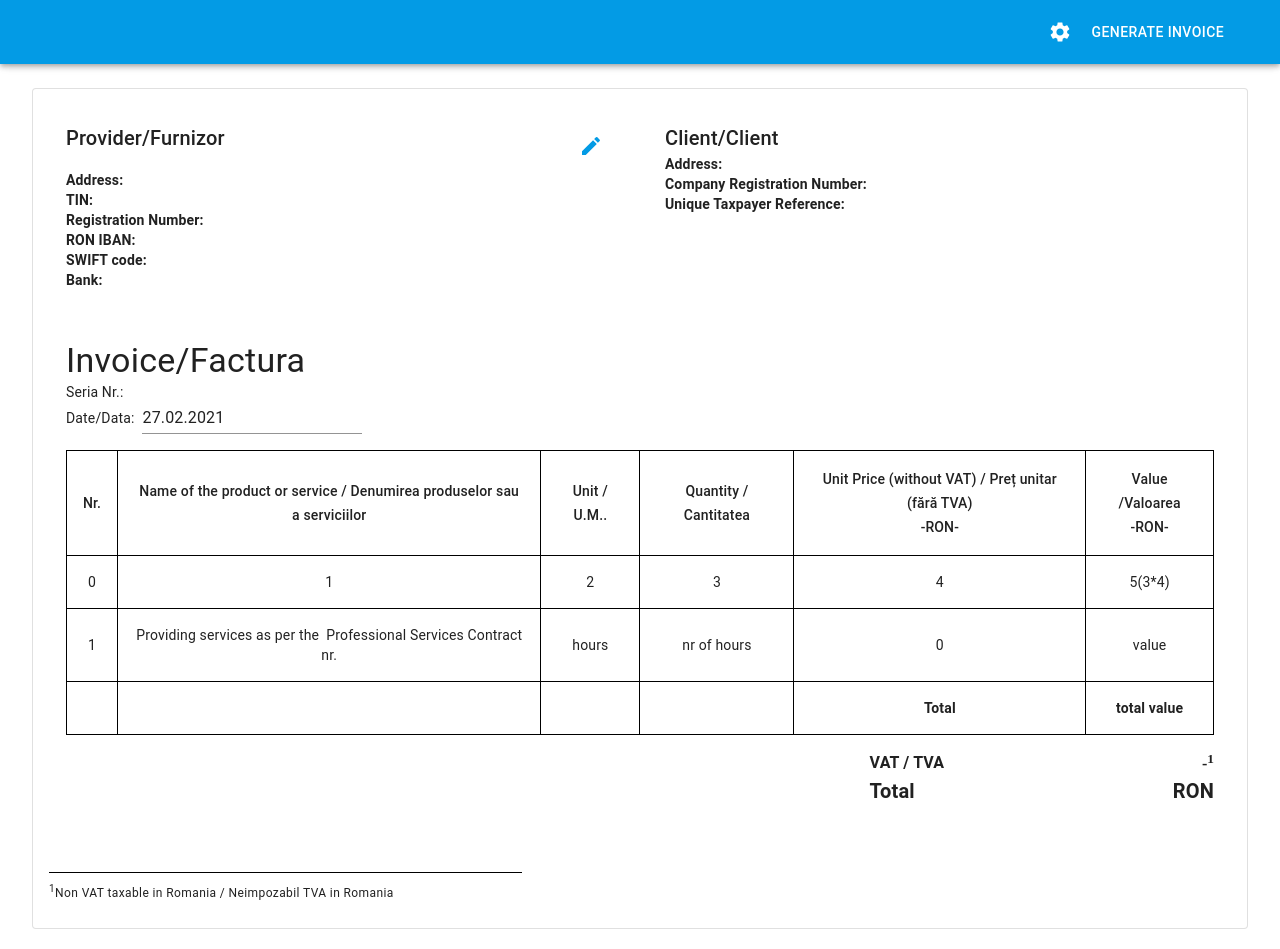
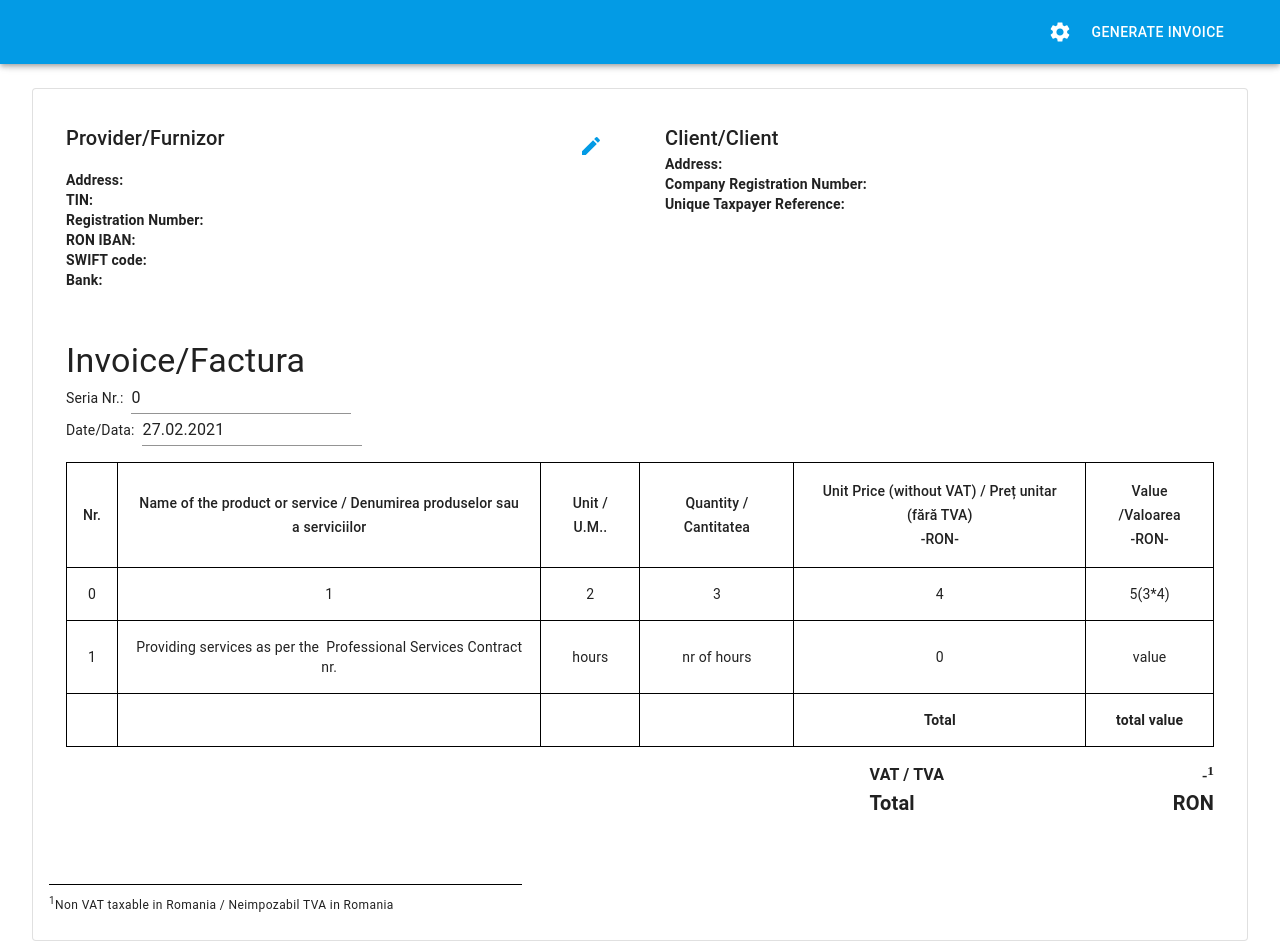
Before and after one commit to dobosalpar/invoicegenerator, a React (Create React App) app: page / in a window 1280 px wide. Built offline with nearby package versions, Linux system fonts and the light colour scheme.

Commit message:
Invoice date and serial number can be edited

```diff
--- a/src/Components/EmployeeDataFields/Blocks/EditEmployeeDataFields.tsx
+++ b/src/Components/EmployeeDataFields/Blocks/EditEmployeeDataFields.tsx
@@ -18,7 +18,7 @@ const EditEmployeeDataFields: FC<IEditEmployeeDataFields> = ({
 }) => {
   const invoiceDataFromReduxState = useSelector<RootStateType, IInvoiceData>(state => state.employeeData.invoiceData);
 
-  const [localInvoiceData, setLocalInvoiceData] = useState<IInvoiceData>({
+  const [localInvoiceData, setLocalInvoiceData] = useState<Partial<IInvoiceData>>({
     address: '',
     tin: '',
     registration_number: '',
--- a/src/Components/InvoiceDataFields/InvoiceDataFields.tsx
+++ b/src/Components/InvoiceDataFields/InvoiceDataFields.tsx
@@ -1,11 +1,16 @@
 import React, { FC, useCallback, useState } from 'react';
-import { Typography  } from '@material-ui/core';
+import { Typography, Input  } from '@material-ui/core';
+import { useSelector, useDispatch } from 'react-redux';
 import { DatePicker } from '@material-ui/pickers';
 
 import useLocalized from 'CustomHooks/useLocalized';
 import { IDialogueOpener } from 'Components/types';
 import { DATE_FORMAT, CURRENCY } from 'Constants/Options';
 import InvoiceTable from 'Components/InvoiceDataFields/Blocks/InvoiceTable';
+import { IInvoiceData } from 'Redux/Reducers/EmployeeReducer';
+import { RootStateType } from 'Redux/Reducers';
+import ValidationService from 'Services/ValidationService/ValidationService';
+import { setInvoiceData } from 'Redux/Actions/EmployeeActions';
 
 interface IInvoiceDataFields extends IDialogueOpener {
 
@@ -14,10 +19,14 @@ interface IInvoiceDataFields extends IDialogueOpener {
 const InvoiceDataFields: FC<IInvoiceDataFields> = ({
   setDialogue,
 }) => {
-  const [selectedDate, setSelectedDate] = useState(new Date());
+  const invoiceDataFromReduxState = useSelector<RootStateType, IInvoiceData>(state => state.employeeData.invoiceData);
+  const dispatch = useDispatch();
+
   const handleDateChange = useCallback((date) => {
-    setSelectedDate(date);
-  }, []);
+    dispatch(setInvoiceData({
+      date,
+    }))
+  }, [dispatch]);
 
   return (
     <div className="invoice-data-fields">
@@ -28,13 +37,25 @@ const InvoiceDataFields: FC<IInvoiceDataFields> = ({
         <Typography variant="body2" className="invoice-data-fields__title-row--label">
           { useLocalized('serie_nr') }:
         </Typography>
+        <Input
+          value={invoiceDataFromReduxState.serial_number}
+          type="number"
+          onChange={(e) => {
+            if (!ValidationService.isNumber(e.target.value)) {
+              return;
+            }
+            dispatch(setInvoiceData({
+              serial_number: parseInt(e.target.value),
+            }));
+          }}
+        />
       </div>
       <div className="invoice-data-fields__title-row">
         <Typography variant="body2" className="invoice-data-fields__title-row--label">
           { useLocalized('date') }:
         </Typography>
         <DatePicker
-          value={selectedDate}
+          value={invoiceDataFromReduxState.date}
           onChange={handleDateChange}
           format={DATE_FORMAT}
         />
--- a/src/Redux/Actions/EmployeeActions.ts
+++ b/src/Redux/Actions/EmployeeActions.ts
@@ -5,7 +5,7 @@ import {
 } from 'Redux/types';
 import { IInvoiceData, IInvoiceCalculationInfo } from 'Redux/Reducers/EmployeeReducer';
 
-export const setInvoiceData = (invoiceData: IInvoiceData): IEmployeeAction => ({
+export const setInvoiceData = (invoiceData: Partial<IInvoiceData>): IEmployeeAction => ({
   type: CHANGE_INVOICE_DATA,
   payload: invoiceData,
 });
--- a/src/Redux/Reducers/EmployeeReducer.ts
+++ b/src/Redux/Reducers/EmployeeReducer.ts
@@ -12,6 +12,10 @@ export interface IInvoiceData {
   ron_iban: string,
   swift_code: string,
   bank: string,
+  contract_date: Date | undefined,
+  contract_number: number,
+  serial_number: number,
+  date: Date,
 };
 
 export interface IInvoiceCalculationInfo {
@@ -36,6 +40,10 @@ const initialState: IEmployeeState = {
     ron_iban: '',
     swift_code: '',
     bank: '',
+    contract_date: undefined,
+    contract_number: 0,
+    serial_number: 0,
+    date: new Date(),
   },
   employeeInfo: {
     base_salary: 0,
@@ -51,7 +59,10 @@ const employeeReducer = (state = initialState, action: IEmployeeAction): IEmploy
     case CHANGE_INVOICE_DATA:
       return {
         ...state,
-        invoiceData: payload as IInvoiceData,
+        invoiceData: {
+          ...state.invoiceData,
+          ...payload as IInvoiceData
+        },
       };
     case CHANGE_INVOICE_CALCULATION_INFO:
       return {
--- a/src/Redux/types.ts
+++ b/src/Redux/types.ts
@@ -9,7 +9,7 @@ interface IEmployeeChangeAction {
 export const CHANGE_INVOICE_DATA = 'CHANGE_INVOICE_DATA';
 interface IInvoiceDataChangeAction {
   type: typeof CHANGE_INVOICE_DATA,
-  payload: IInvoiceData,
+  payload: Partial<IInvoiceData>,
 }
 
 export const CHANGE_INVOICE_CALCULATION_INFO = 'CHANGE_INVOICE_CALCULATION_INFO';
```
